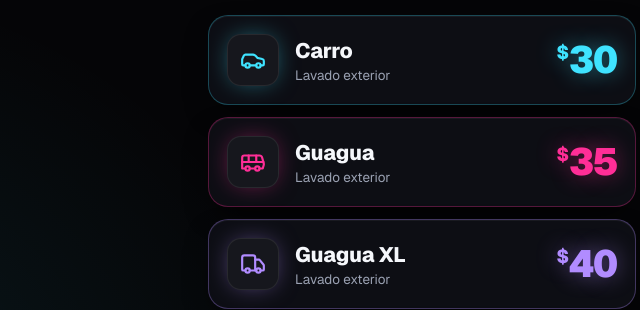
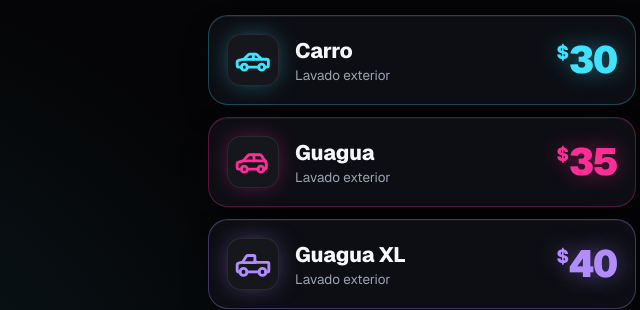
Before and after one commit to seba22-03/omar-auto-spa, a plain HTML site: page index.html in a window 1280 px wide. Shown: the part 473-783 px from the top of the page, 218-858 px from the left. Drawn offline with nearby package versions, Linux system fonts and the light colour scheme.

Commit message:
Vehicle icons: sedan (Carro), hatchback (Guagua), pickup (Guagua XL)
Co-Authored-By: Claude Opus 5.5 <noreply@anthropic.com>

```diff
--- a/index.html
+++ b/index.html
@@ -63,6 +63,7 @@
   .cyan .icon{color:var(--cyan);box-shadow:0 0 24px -6px rgba(63,227,255,.55)}
   .pink .icon{color:var(--pink);box-shadow:0 0 24px -6px rgba(255,46,151,.55)}
   .icon svg{width:26px;height:26px}
+  .card:not(.addon) .icon svg{width:38px;height:38px}
   .info{flex:1;min-width:0}
   .info h2{font-size:21px;font-weight:800;letter-spacing:-.01em}
   .info p{font-size:13.5px;color:var(--muted);margin-top:2px}
@@ -174,17 +175,17 @@
 
   <section class="prices" aria-label="Precios">
     <article class="card cyan">
-      <div class="icon" aria-hidden="true"><svg viewBox="0 0 24 24" fill="none" stroke="currentColor" stroke-width="2" stroke-linecap="round" stroke-linejoin="round"><path d="M19 17h2c.6 0 1-.4 1-1v-3c0-.9-.7-1.7-1.5-1.9C18.7 10.6 16 10 16 10s-1.3-1.4-2.2-2.3c-.5-.4-1.1-.7-1.8-.7H5c-.6 0-1.1.4-1.4.9l-1.4 2.9A3.7 3.7 0 0 0 2 12v4c0 .6.4 1 1 1h2"/><circle cx="7" cy="17" r="2"/><path d="M9 17h6"/><circle cx="17" cy="17" r="2"/></svg></div>
+      <div class="icon" aria-hidden="true"><svg viewBox="0 0 24 24" fill="none" stroke="currentColor" stroke-width="1.8" stroke-linecap="round" stroke-linejoin="round"><path d="M4.6 16.5H3a1 1 0 0 1-1-1v-2.2c0-.5.3-.9.8-1l3.6-.9 2.5-2.6c.3-.3.7-.5 1.1-.5h3.6c.4 0 .8.2 1.1.5l2.6 2.7h3.3c.5 0 1.1.5 1.1 1.1v2.9a1 1 0 0 1-1 1h-1.2"/><path d="M8.3 16.5h7.4"/><path d="M6.6 11.6h10.6"/><path d="M12.2 8.3v3.3"/><circle cx="6.5" cy="16.5" r="1.9"/><circle cx="17.5" cy="16.5" r="1.9"/></svg></div>
       <div class="info"><h2>Carro</h2><p>Lavado exterior</p></div>
       <div class="price"><b><sup>$</sup>30</b></div>
     </article>
     <article class="card pink">
-      <div class="icon" aria-hidden="true"><svg viewBox="0 0 24 24" fill="none" stroke="currentColor" stroke-width="2" stroke-linecap="round" stroke-linejoin="round"><path d="M8 6v6"/><path d="M15 6v6"/><path d="M2 12h19.6"/><path d="M18 18h3s.5-1.7.8-2.8c.1-.4.2-.8.2-1.2 0-.4-.1-.8-.2-1.2l-1.4-5C20.1 6.8 19.1 6 18 6H4a2 2 0 0 0-2 2v10h3"/><circle cx="7" cy="18" r="2"/><path d="M9 18h5"/><circle cx="16" cy="18" r="2"/></svg></div>
+      <div class="icon" aria-hidden="true"><svg viewBox="0 0 24 24" fill="none" stroke="currentColor" stroke-width="1.8" stroke-linecap="round" stroke-linejoin="round"><path d="M4.6 16.5H3a1 1 0 0 1-1-1v-2.4c0-.5.3-.9.8-1l3-.8 3-3.4c.3-.3.7-.5 1.1-.5h6.3c.5 0 .9.2 1.1.6l2.8 4.1c.2.3.3.6.3.9v2.5a1 1 0 0 1-1 1h-.9"/><path d="M8.3 16.5h6.9"/><path d="M5.8 11.3h14"/><path d="M12.6 7.4v3.9"/><circle cx="6.5" cy="16.5" r="1.9"/><circle cx="17" cy="16.5" r="1.9"/></svg></div>
       <div class="info"><h2>Guagua</h2><p>Lavado exterior</p></div>
       <div class="price"><b><sup>$</sup>35</b></div>
     </article>
     <article class="card violet">
-      <div class="icon" aria-hidden="true"><svg viewBox="0 0 24 24" fill="none" stroke="currentColor" stroke-width="2" stroke-linecap="round" stroke-linejoin="round"><path d="M14 18V6a2 2 0 0 0-2-2H4a2 2 0 0 0-2 2v11a1 1 0 0 0 1 1h2"/><path d="M15 18H9"/><path d="M19 18h2a1 1 0 0 0 1-1v-3.65a1 1 0 0 0-.22-.624l-3.48-4.35A1 1 0 0 0 17.52 8H14"/><circle cx="17" cy="18" r="2"/><circle cx="7" cy="18" r="2"/></svg></div>
+      <div class="icon" aria-hidden="true"><svg viewBox="0 0 24 24" fill="none" stroke="currentColor" stroke-width="1.8" stroke-linecap="round" stroke-linejoin="round"><path d="M3.8 17H2.9a.9.9 0 0 1-.9-.9v-3.6c0-.5.3-.9.8-1l2.7-.7 2.2-3.6c.2-.4.6-.6 1-.6h3.6c.5 0 .9.4.9.9V11h8.1c.4 0 .7.3.7.7v4.4a.9.9 0 0 1-.9.9h-1.2"/><path d="M8.2 17h7.7"/><path d="M13.3 11v-1"/><path d="M5.6 11.1h7.7"/><circle cx="6" cy="17" r="2.2"/><circle cx="18" cy="17" r="2.2"/></svg></div>
       <div class="info"><h2>Guagua XL</h2><p>Lavado exterior</p></div>
       <div class="price"><b><sup>$</sup>40</b></div>
     </article>
```
